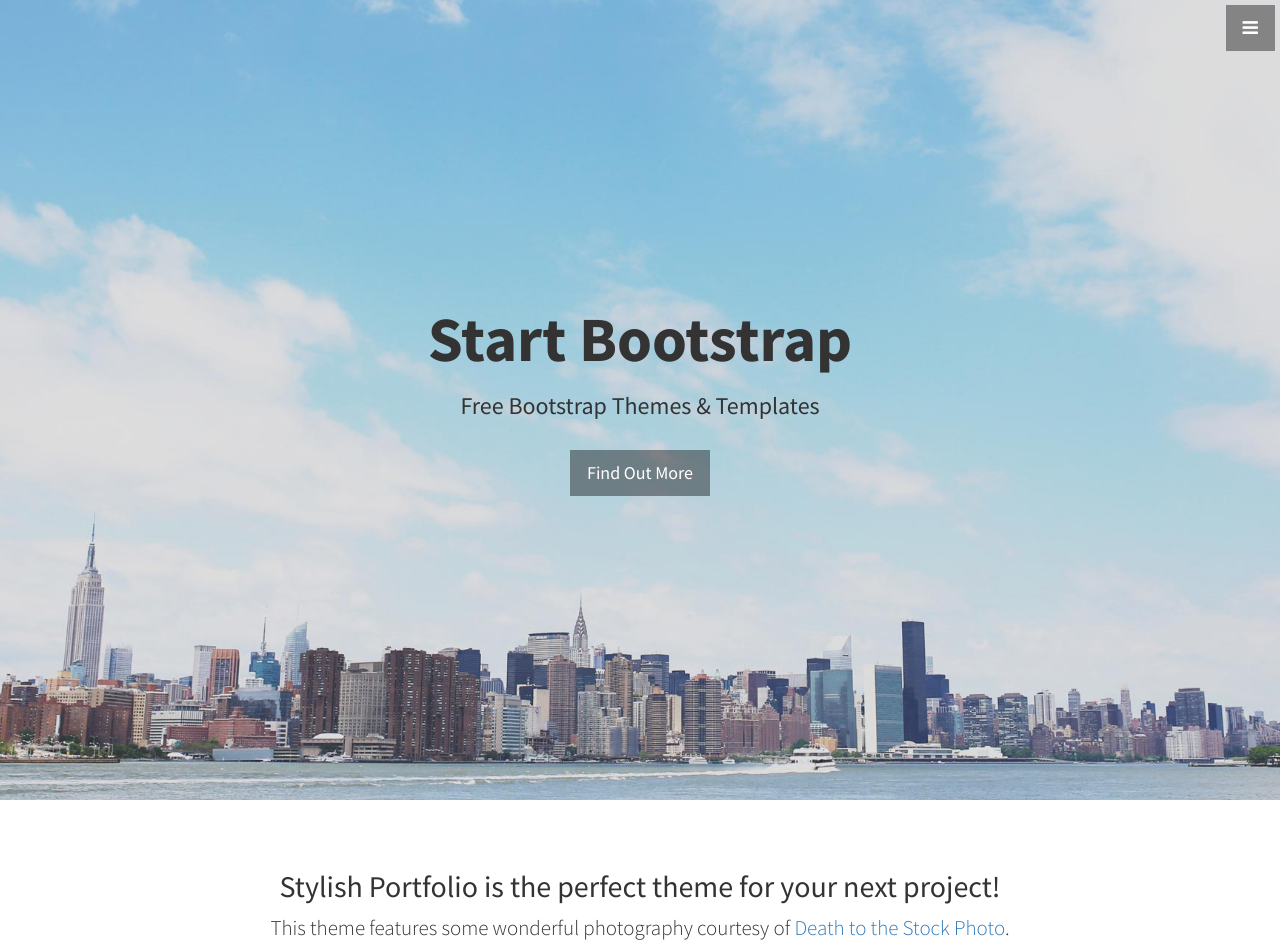
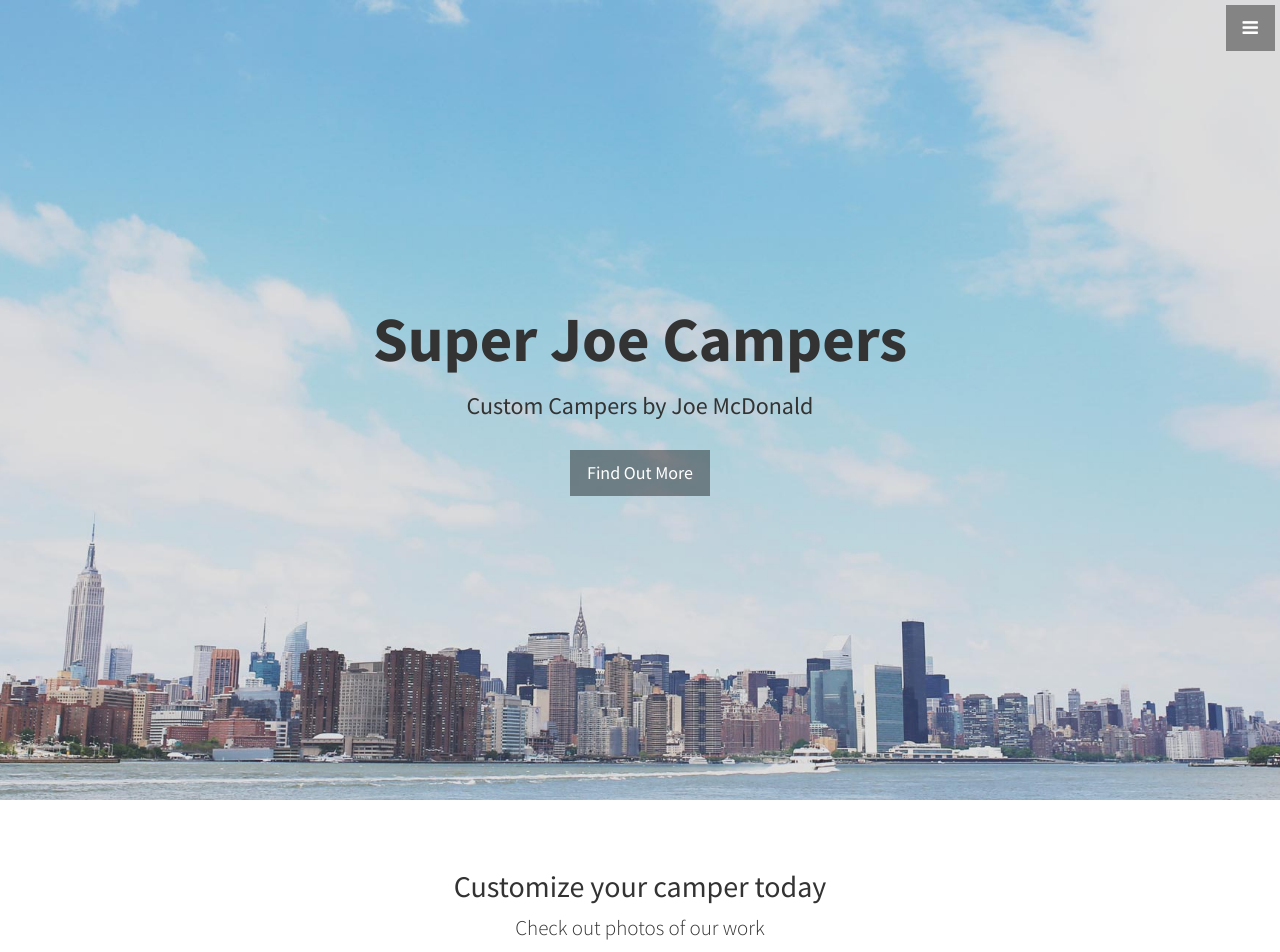
Before and after one commit to c-mac88/SuperJoe, a plain HTML site: page index.html in a window 1280 px wide. Shown: the top 952 px of the page. Drawn offline with Linux system fonts and the light colour scheme.

Commit message:
changed the title

```diff
--- a/index.html
+++ b/index.html
@@ -9,7 +9,7 @@
     <meta name="description" content="">
     <meta name="author" content="">
 
-    <title>Stylish Portfolio - Start Bootstrap Theme</title>
+    <title>Super Joe</title>
 
     <!-- Bootstrap Core CSS -->
     <link href="css/bootstrap.min.css" rel="stylesheet">
@@ -61,8 +61,8 @@
     <!-- Header -->
     <header id="top" class="header">
         <div class="text-vertical-center">
-            <h1>Start Bootstrap</h1>
-            <h3>Free Bootstrap Themes &amp; Templates</h3>
+            <h1>Super Joe Campers</h1>
+            <h3>Custom Campers by Joe McDonald</h3>
             <br>
             <a href="#about" class="btn btn-dark btn-lg">Find Out More</a>
         </div>
@@ -73,8 +73,8 @@
         <div class="container">
             <div class="row">
                 <div class="col-lg-12 text-center">
-                    <h2>Stylish Portfolio is the perfect theme for your next project!</h2>
-                    <p class="lead">This theme features some wonderful photography courtesy of <a target="_blank" href="http://join.deathtothestockphoto.com/">Death to the Stock Photo</a>.</p>
+                    <h2>Customize your camper today</h2>
+                    <p class="lead">Check out photos of our work</p>
                 </div>
             </div>
             <!-- /.row -->
```
